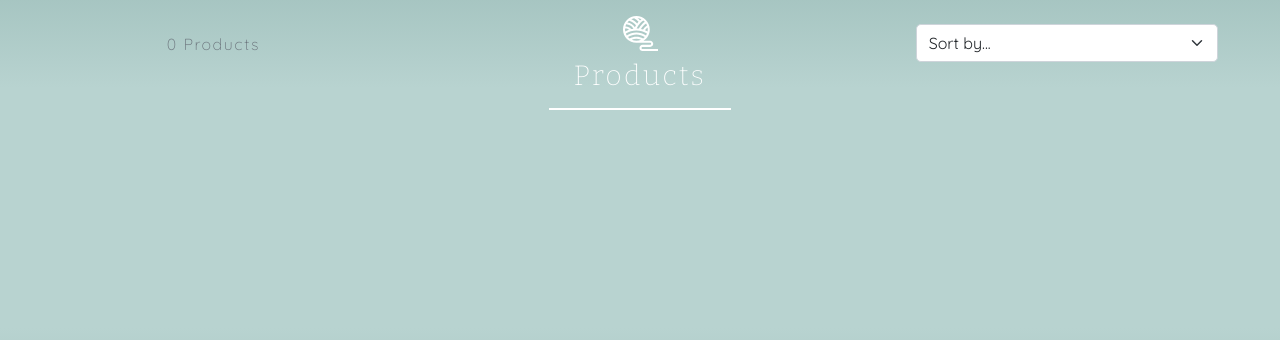
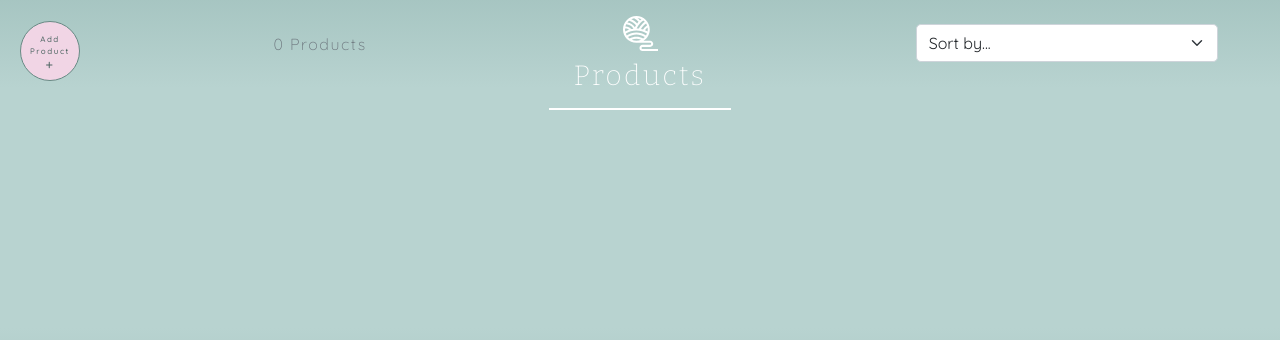
Before and after one commit to johnamdickson/portfolio-project-5, a Django app: page /products/ in a window 1280 px wide. Shown: the part 192-532 px from the top of the page. Run offline with Django 3.2, Linux system fonts and the light colour scheme; the visitor is signed in with stand-in values (Sample User, id 1); data comes from the database, SQL or seed files in the repository; data that the repository does not hold is empty; some libraries are stand-ins or nearby versions.

Commit message:
feat: add product button to products page

```diff
--- a/products/templates/products/products.html
+++ b/products/templates/products/products.html
@@ -39,9 +39,9 @@
         </div>
       </div>
     </div>
-    <?xml version="1.0" encoding="utf-8"?>
+    <!-- <?xml version="1.0" encoding="utf-8"?> -->
     <!-- Uploaded to: SVG Repo, www.svgrepo.com, Generator: SVG Repo Mixer Tools -->
-    <!DOCTYPE svg PUBLIC "-//W3C//DTD SVG 1.1//EN" "http://www.w3.org/Graphics/SVG/1.1/DTD/svg11.dtd">
+    <!-- <!DOCTYPE svg PUBLIC "-//W3C//DTD SVG 1.1//EN" "http://www.w3.org/Graphics/SVG/1.1/DTD/svg11.dtd"> -->
 
     <div class="col-12 col-md-4 order-md-last d-flex justify-content-center justify-content-md-end">
       <div class="sort-select-wrapper mx-auto mt-2">
@@ -61,8 +61,15 @@
         </select>
       </div>
     </div>
-    <div class="col-12 col-md-4 order-md-first">
-      <p class="text-muted mt-3 text-center text-md-left">
+    <div class="col-12 col-md-4 order-md-first d-flex justify-content-end position-relative">
+      {% if user.is_superuser %}
+      <a href="{% url 'add_product' %}" id="add-product-button"
+        class="rounded-circle d-flex flex-column align-items-center justify-content-center position-absolute">
+        <p class="text-center m-0">Add Product</p>
+        <i class="fa-solid fa-plus m-0 mt-1"></i>
+      </a>
+      {% endif %}
+      <p class="text-muted mt-3 text-center text-md-left mx-5">
         {% if search_term or current_categories or current_sorting != 'None_None' %}
         <span class="small"><a href="{% url 'products' %}" class="custom-link">All Products</a> | </span>
         {% endif %}
@@ -73,7 +80,8 @@
   <div class="row w-100 justify-content-center">
     {% for product in products %}
 
-    <div class="col-md-4 product-card-hover col-lg-3 p-1 mb-2 d-flex flex-column justify-content-between position-relative">
+    <div
+      class="col-md-4 product-card-hover col-lg-3 p-1 mb-2 d-flex flex-column justify-content-between position-relative">
       <div class="size-colour-row row mt-2 justify-content-end mx-auto position-absolute">
         <!--
           Solution to accessing all sizes and colours in many-to-many relationship:
@@ -85,8 +93,10 @@
             <div class="col-2 d-flex justify-content-center">
               <a tabindex="0"
                 class="attributes-button btn rounded-circle d-flex flex-column align-items-center justify-content-center"
-            role="button" data-bs-toggle="popover" data-bs-trigger="focus" data-bs-html="true" data-bs-sanitize="false"
-            title="<img src='/media/logo-transparent-background.png' class='rounded me-2 popover-logo'>Available Sizes" data-bs-content='{% include "includes/popovers/size-info-popover.html" %}'>
+                role="button" data-bs-toggle="popover" data-bs-trigger="focus" data-bs-html="true"
+                data-bs-sanitize="false"
+                title="<img src='/media/logo-transparent-background.png' class='rounded me-2 popover-logo'>Available Sizes"
+                data-bs-content='{% include "includes/popovers/size-info-popover.html" %}'>
                 <i class="fa-solid fa-ruler-horizontal d-block"></i>
               </a>
             </div>
@@ -99,8 +109,10 @@
             <div class="col-2 d-flex justify-content-center">
               <a tabindex="0"
                 class="attributes-button btn rounded-circle d-flex flex-column align-items-center justify-content-center"
-                role="button" data-bs-toggle="popover" data-bs-trigger="focus" data-bs-html="true" data-bs-sanitize="false"
-                title="<img src='/media/logo-transparent-background.png' class='rounded me-2 popover-logo'>Available Colours" data-bs-content= '{% include "includes/popovers/colour-info-popover.html" %}'>
+                role="button" data-bs-toggle="popover" data-bs-trigger="focus" data-bs-html="true"
+                data-bs-sanitize="false"
+                title="<img src='/media/logo-transparent-background.png' class='rounded me-2 popover-logo'>Available Colours"
+                data-bs-content='{% include "includes/popovers/colour-info-popover.html" %}'>
                 <i class="fa-solid fa-palette d-block"></i>
               </a>
             </div>
--- a/static/css/base.css
+++ b/static/css/base.css
@@ -60,6 +60,31 @@ h6 {
     text-decoration: none;
     font-weight: 500;
     visibility: hidden;
+}
+
+#back-to-top:hover {
+    color: #f2cbe1;
+    background-color: #4d6562;
+    border: 1.5px solid #f2bfdc;
+    box-shadow: 0 0.5rem 1rem rgba(0,0,0,0.15);
+    animation-name: round-button-hover;
+    animation-duration: 0.5s;
+    scale: 1.2;
+}
+
+@keyframes round-button-hover {
+    from {  background-color: #f1d5e5;
+            border: 1px solid #698a85;
+            color: #4d6562;
+            box-shadow: none;
+            scale: 1;
+        }
+    to {    border-color:#f2bfdc;
+            color: #f2cbe1;
+            background-color: #4d6562;
+            box-shadow: 0 0.5rem 1rem rgba(0,0,0,0.15);
+            scale: 1.2;
+        }
 }
 /* ----------------------------------- Notifications Styling ----------------------------------- */
 .toast {
@@ -653,6 +678,29 @@ input[type=number] {
     box-shadow: 0 0 0 0.25rem rgba(77,101,98,0.25);
 }
 
+#add-product-button {
+    background-color: #f1d5e5;
+    color: #4d6562;
+    top: 5px;
+    left: 20px;
+    width: 60px;
+    height: 60px;
+    z-index: 99;
+    border: 1px solid #698a85;
+    font-size: 0.5em;
+    text-decoration: none;
+    font-weight: 500;
+}
+
+#add-product-button:hover {
+    color: #f2cbe1;
+    background-color: #4d6562;
+    border: 1.5px solid #f2bfdc;
+    box-shadow: 0 0.5rem 1rem rgba(0,0,0,0.15);
+    animation-name: round-button-hover;
+    animation-duration: 0.5s;
+    scale: 1.2;
+}
 /* ----------------------------------- Responsive Styling ----------------------------------- */
 
 /* transition to medium screens */
```
Lines whose indentation alone changed are shown as unchanged.
